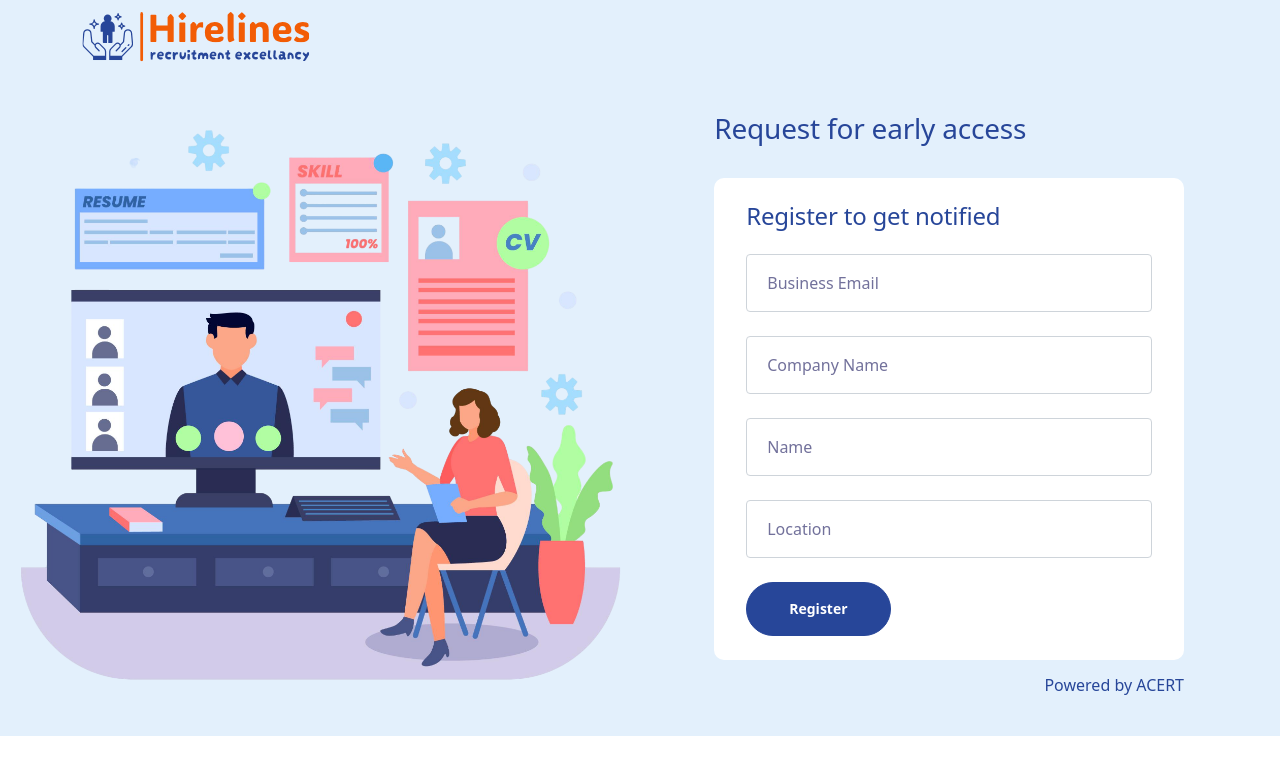
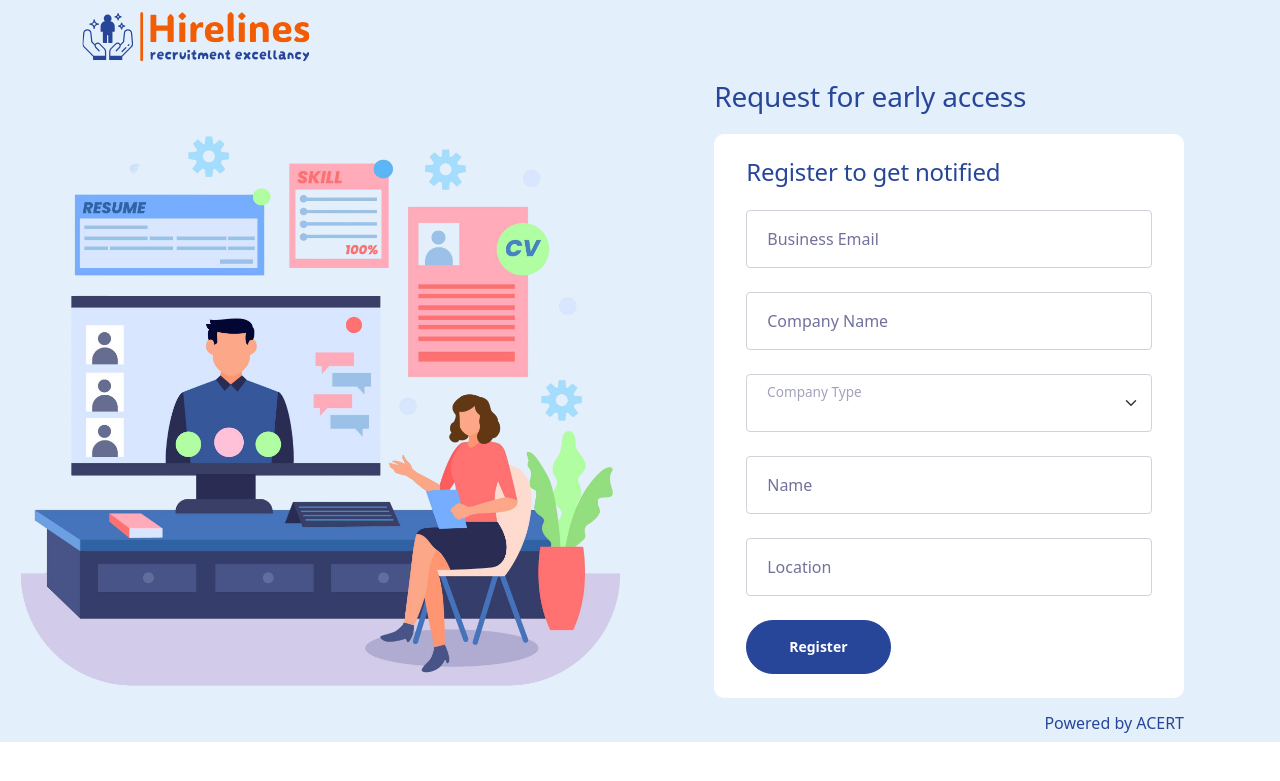
Before and after one commit to gsgsspec/hirelines, a Django app: page / in a window 1280 px wide. Shown: the top 781 px of the page. Run offline with Django 3.2, Linux system fonts and the light colour scheme; some libraries are stand-ins or nearby versions.

Commit message:
added company type table changes

```diff
--- a/app_api/functions/constants.py
+++ b/app_api/functions/constants.py
@@ -3,3 +3,7 @@ public_email_domains = [
     "yandex.com", "gmx.com", "fastmail.com", "tutanota.com", "mail.ru", "hushmail.com", "airmail.net", "lycos.com", "netcourrier.com",
     "zimbra.com", "rediffmail.com", "mailinator.com"
 ]
+
+company_types = [
+    "Software Development Company", "HR Consultancy", "Software Product Company", "Enterprise", "Others"
+]
--- a/app_api/models.py
+++ b/app_api/models.py
@@ -5,10 +5,12 @@ from django.db import models
 class CompanyData(models.Model):
 
     id = models.AutoField(primary_key=True)
-    company_name = models.CharField(max_length=120, null=True, blank=True)
-    company_email = models.CharField(max_length=120, null=True, blank=True)
+    companyname = models.CharField(max_length=120, null=True, blank=True)
+    companyemail = models.CharField(max_length=120, null=True, blank=True)
     location = models.CharField(max_length=120, null=True, blank=True)
     contactperson = models.CharField(max_length=50, null=True, blank=True)
+    companytype = models.CharField(max_length=100, null=True, blank=True)
+    registerationtime = models.DateTimeField(null=True, blank=True)
 
     class Meta:
         db_table = 'companydata'
--- a/app_web/static/js/homepage.js
+++ b/app_web/static/js/homepage.js
@@ -12,6 +12,7 @@ document.getElementById("register").onclick = function () {
             'reg-company':$('#reg-company').val(),
             'reg-location': $("#reg-location").val(),
             'reg-name': $("#reg-name").val(),
+            'reg-companytype': $("#reg-companytype").val()
         }
 
         var final_data = {
@@ -45,3 +46,19 @@ document.getElementById("register").onclick = function () {
 
     })
 }
+
+
+
+$('#reg-bemail').on('keyup', function() {
+
+    var classesToCheck = ['.invalid-feedback', '.domain-check', '.existing-email'];
+
+    classesToCheck.forEach(function(className) {
+        $(className).each(function() {
+            if ($(this).css('display') === 'block') {
+                $(this).hide();
+            }
+        });
+    });
+
+});
--- a/app_web/static/lib/homePage/css/custom.css
+++ b/app_web/static/lib/homePage/css/custom.css
@@ -43,6 +43,14 @@
 .was-validated .form-control:valid {
     background-image: none !important;
 }
+
+.form-select.is-valid:not([multiple]):not([size]), .form-select.is-valid:not([multiple])[size="1"], .was-validated .form-select:valid:not([multiple]):not([size]), .was-validated .form-select:valid:not([multiple])[size="1"] {
+    padding-right: 4.125rem;
+    background-position: right .75rem center, center right 2.25rem;
+    background-size: 16px 12px, calc(.75em + .375rem) calc(.75em + .375rem);
+    background-image: none;
+}
+
 
 .slide-in-right {
     -webkit-animation: slide-in-right 0.8s cubic-bezier(0.250, 0.460, 0.450, 0.940) both;
@@ -137,9 +145,16 @@
 
 .landing-img {
     width: 55%;
+    display: flex;
+    align-items: center;
 }
 
 .landing-content {
     width: 45%;
-    padding: 2rem 2rem;
+    padding: 0rem 2rem;
 }
+
+.req-access {
+    text-align: left;
+    margin-bottom: 20px;
+}
--- a/app_web/templates/homepage.html
+++ b/app_web/templates/homepage.html
@@ -94,12 +94,13 @@
             <div class="landing-sec">
                 <div class="landing-img">
                     <img class="img-fluid" src="{% static 'lib/homePage/images/home-img.png' %}" alt="alternative">
+                    <!-- <img class="img-fluid" src="{% static 'lib/homePage/images/slide.gif' %}" alt="alternative"> -->
                 </div>
                 <div class="landing-content">
                     <div class="text-container slide-in-right">
-                        <div style="text-align: left;"><h3>
+                        <div class="req-access"><h3>
                             Request for early access
-                        </h3></div><br>
+                        </h3></div>
                         <div class="form-div">
                             <div class="detiails-sec">
                                 <div class="form-card-heading">
@@ -124,6 +125,18 @@
                                         <label for="reg-company">Company Name</label>
                                         <div class="invalid-feedback">
                                             Please enter your company name.
+                                        </div>
+                                    </div>
+                                    <div class="form-floating mb-4">
+                                        <select id="reg-companytype" class="form-select" required>
+                                            <option value="" selected disabled></option>
+                                            {% for company_type in company_types %}
+                                            <option value="{{ company_type }}">{{ company_type }}</option>
+                                            {% endfor %}
+                                        </select>
+                                        <label for="reg-companytype">Company Type</label>
+                                        <div class="invalid-feedback">
+                                            Please select company type.
                                         </div>
                                     </div>
                                     <div class="mb-4 form-floating">
--- a/app_web/views.py
+++ b/app_web/views.py
@@ -1,4 +1,5 @@
 from django.shortcuts import render
+from app_api.functions import constants
 
 # Create your views here.
 
@@ -6,7 +7,9 @@ from django.shortcuts import render
 def homePage(request):
     try:
 
-        return render(request, "homepage.html")
+        company_types = constants.company_types
+
+        return render(request, "homepage.html", {'company_types': company_types})
 
     except Exception as e:
         raise
```
Also changed, not shown: app_api/functions/services.py (+8 -4 lines), app_web/static/img/illustrations/slide.gif (added), app_web/static/lib/homePage/images/slide.gif (added).
